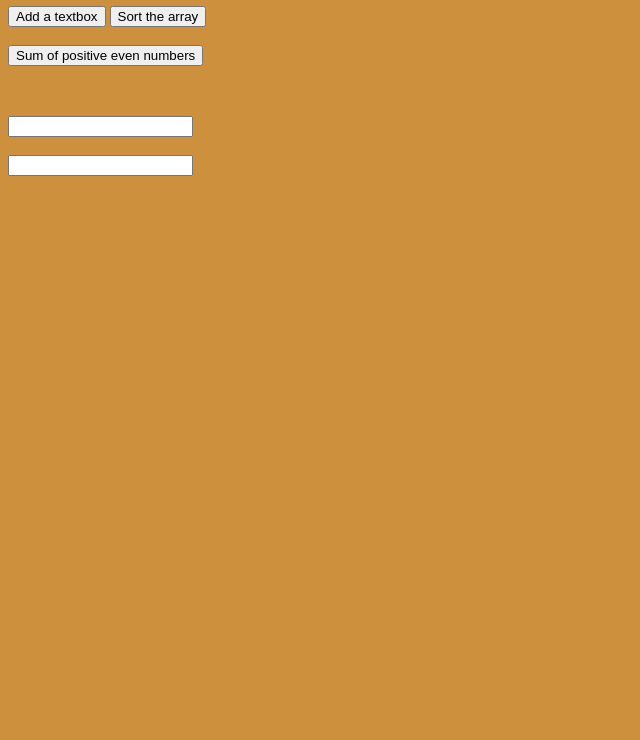
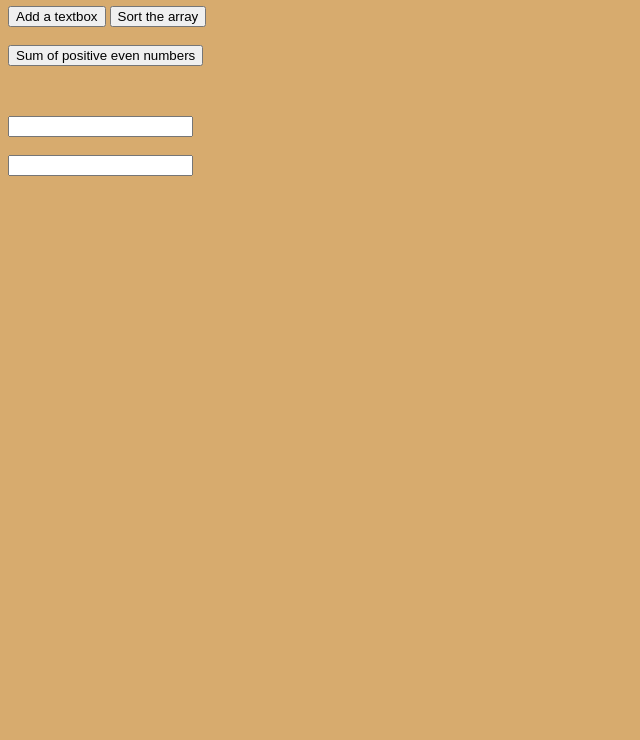
Before and after one commit to ognjen004028/js-array, a plain HTML site: page js-array/index.html in a window 1280 px wide. Shown: the part 60-800 px from the top of the page, without its empty margins (0-640 px from the left). Drawn offline with Linux system fonts and the light colour scheme.

Commit message:
Update index.html

```diff
--- a/js-array/index.html
+++ b/js-array/index.html
@@ -3,7 +3,7 @@
         <title>js-array</title>
     </head>
 
-    <body style="background-color: rgb(205, 145, 61);">
+    <body style="background-color: rgb(215, 171, 110);">
         <p>
             <h1>js-array</h1>
             <button onclick="addTxt()" id="btnAdd">Add a textbox</button>
```
